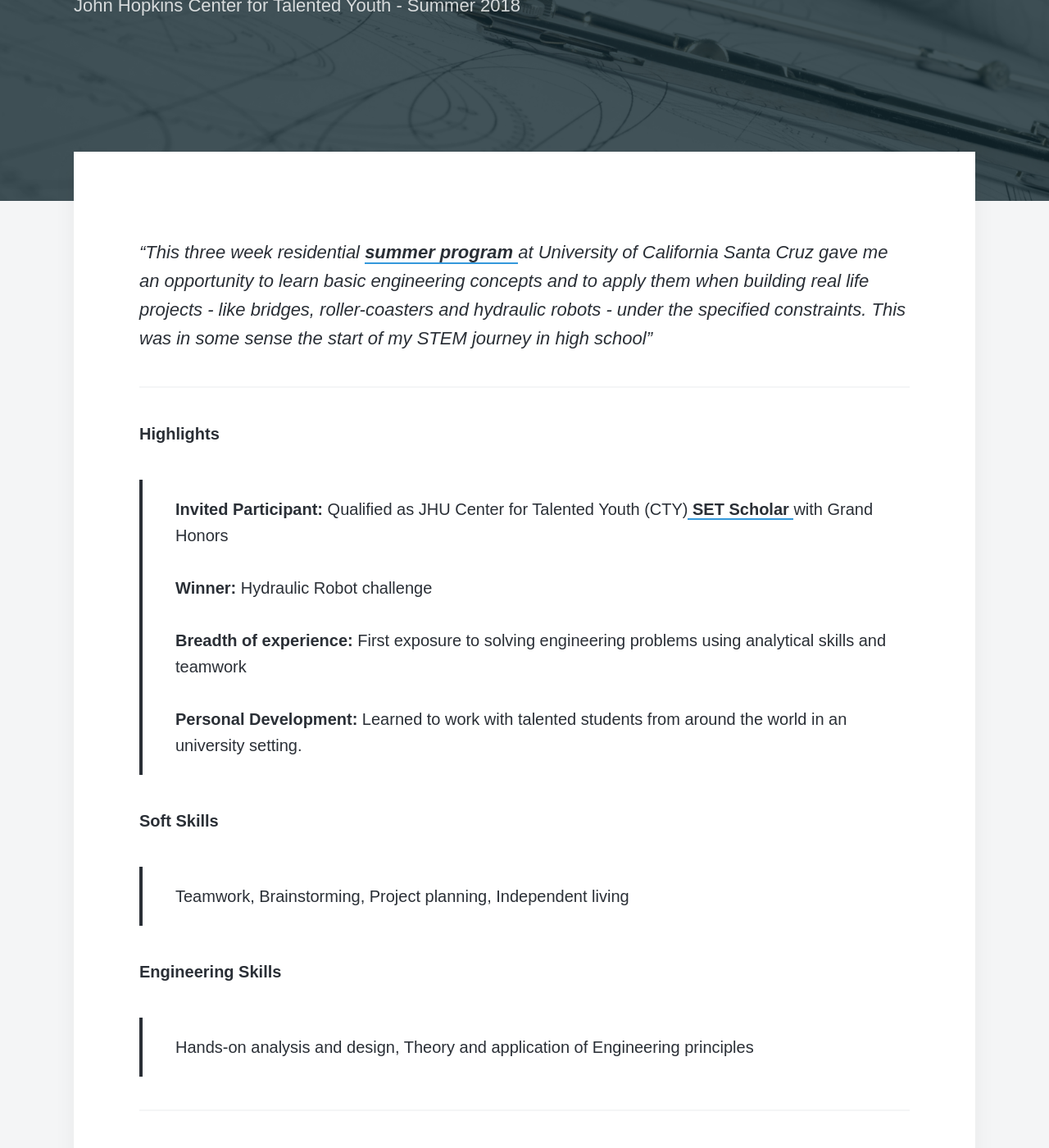
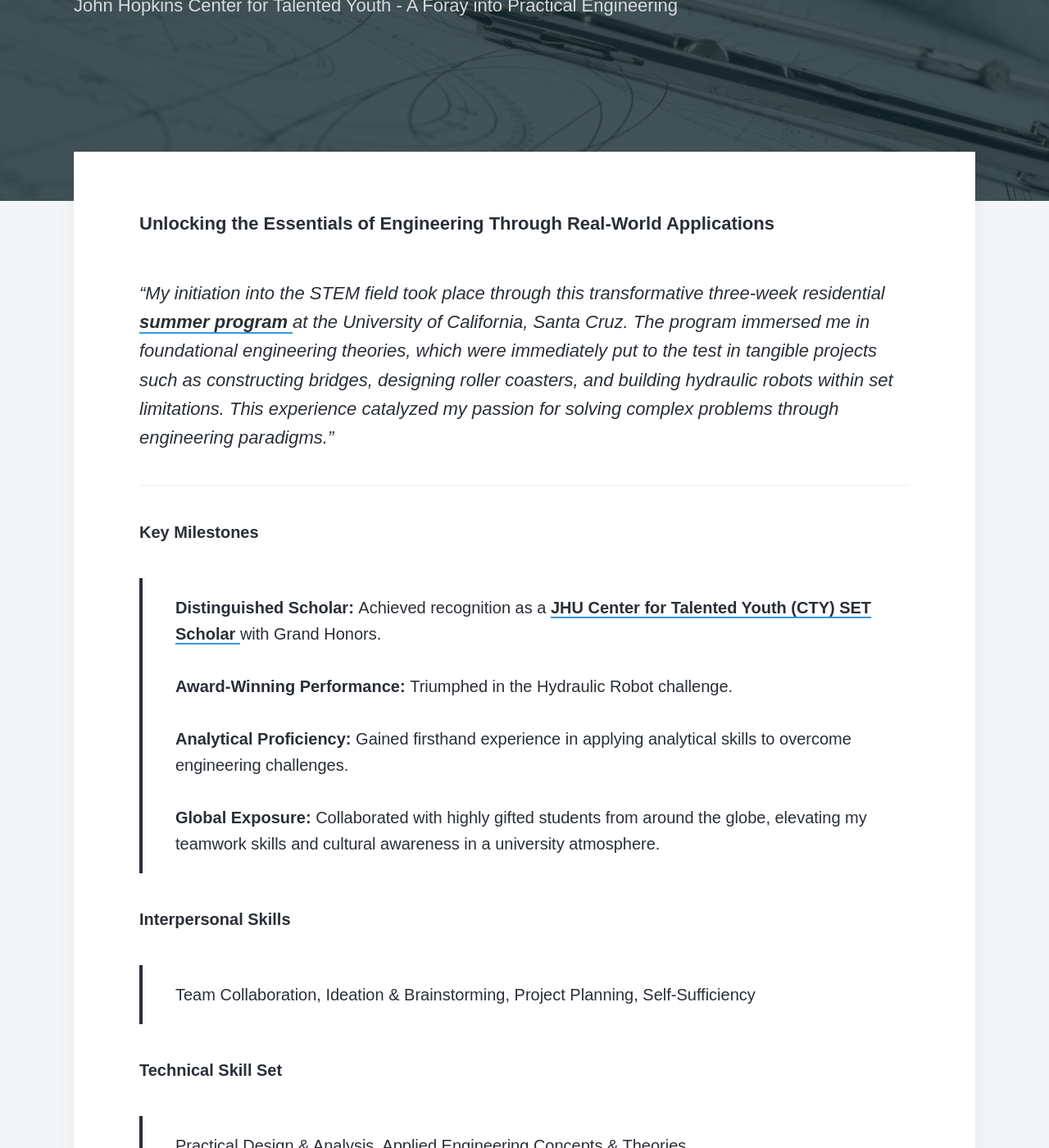
Before and after one commit to disha-22/disha-22.github.io, a Jekyll site: the page built from _projects/engineering-design.md, in a window 1280 px wide and 1400 px high, scrolled down 321 px. Shown: the whole window at 82% size. Built offline with Jekyll 4.4.1, drawn with Linux system fonts in a browser that asks for light colours; nearby versions of some CDN libraries; some web fonts are replaced; some of the changed text lies outside the part shown.

Commit message:
Update engineering-design.md

```diff
--- a/_projects/engineering-design.md
+++ b/_projects/engineering-design.md
@@ -1,23 +1,24 @@
 ---
-title: 'Engineering Design Summer Program'
-subtitle: 'John Hopkins Center for Talented Youth - Summer 2018'
+title: 'Engineering and Design Summer Program'
+subtitle: 'John Hopkins Center for Talented Youth - A Foray into Practical Engineering'
 date: 2018-03-30 00:00:00
-description: Project oriented learning <br> International Participation <br> Residential Summer Program at UC Santa Cruz
+description: Hands-On Project-Based Learning with Global Talent <br> International Participation <br> Residential Summer Program at UC Santa Cruz
 featured_image: '/images/cty1.png'
 ---
 
+<h4> Unlocking the Essentials of Engineering Through Real-World Applications </h4>
 <br>
-<em>"This three week residential <a href="https://cty.jhu.edu/summer/docs/syllabi/egrd_1.pdf/"> summer program </a> at University of California Santa Cruz gave me an opportunity to learn basic engineering concepts and to apply them when building real life projects - like bridges, roller-coasters and hydraulic robots - under the specified constraints. This was in some sense the start of my STEM journey in high school"</em>
+<em>"My initiation into the STEM field took place through this transformative three-week residential <a href="https://cty.jhu.edu/summer/docs/syllabi/egrd_1.pdf/"> summer program </a> at the University of California, Santa Cruz. The program immersed me in foundational engineering theories, which were immediately put to the test in tangible projects such as constructing bridges, designing roller coasters, and building hydraulic robots within set limitations. This experience catalyzed my passion for solving complex problems through engineering paradigms."</em>
 <hr>
 
-<h6> Highlights </h6>
-> <b> Invited Participant: </b>Qualified as JHU Center for Talented Youth (CTY)<a href="https://cty.jhu.edu/set/"> SET Scholar  </a> with Grand Honors <br><br> <b> Winner: </b> Hydraulic Robot challenge <br><br> <b>Breadth of experience:</b> First exposure to solving engineering problems using analytical skills and teamwork <br><br> <b>Personal Development:</b> Learned to work with talented students from around the world in an university setting.
+<h6> Key Milestones </h6>
+> <b> Distinguished Scholar: </b>Achieved recognition as a <a href="https://cty.jhu.edu/set/"> JHU Center for Talented Youth (CTY) SET Scholar </a> with Grand Honors. <br><br> <b> Award-Winning Performance: </b> Triumphed in the Hydraulic Robot challenge. <br><br> <b>Analytical Proficiency: </b> Gained firsthand experience in applying analytical skills to overcome engineering challenges. <br><br> <b>Global Exposure: </b> Collaborated with highly gifted students from around the globe, elevating my teamwork skills and cultural awareness in a university atmosphere.
 
-<h6> Soft Skills </h6>
-> Teamwork, Brainstorming, Project planning, Independent living
+<h6> Interpersonal Skills </h6>
+> Team Collaboration, Ideation & Brainstorming, Project Planning, Self-Sufficiency
 
-<h6> Engineering Skills </h6>
-> Hands-on analysis and design, Theory and application of Engineering principles
+<h6> Technical Skill Set </h6>
+> Practical Design & Analysis, Applied Engineering Concepts & Theories
 
 ---
 
```
